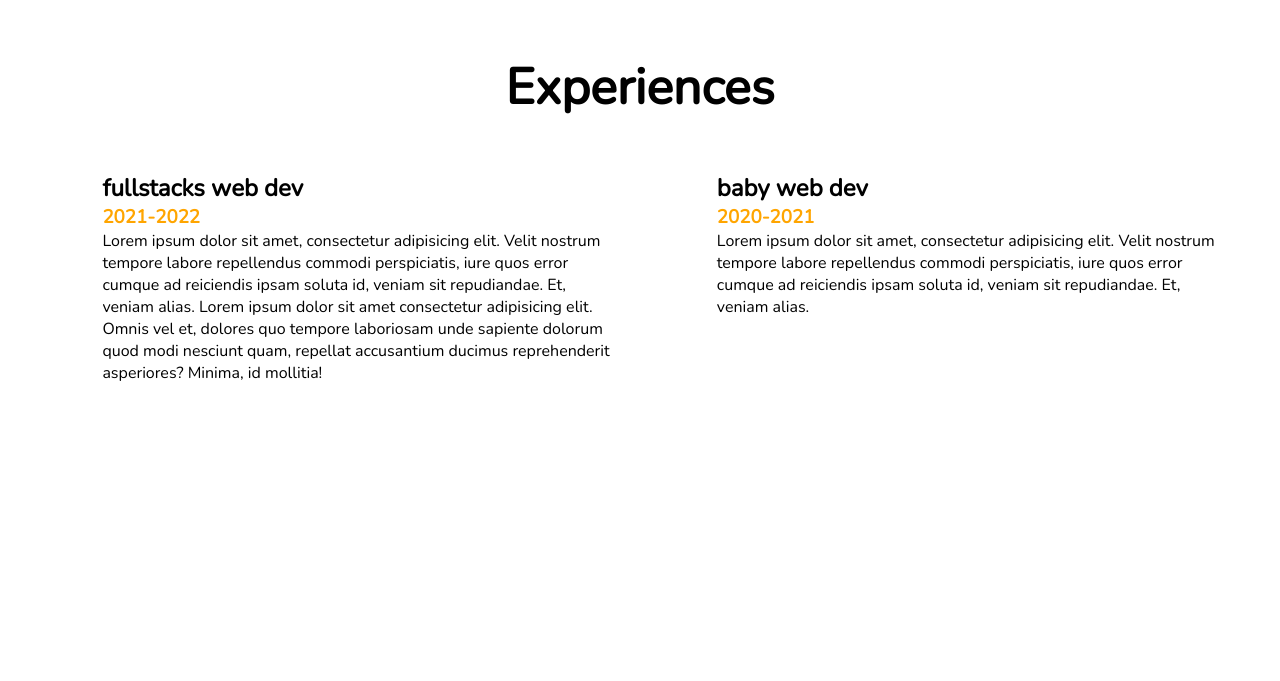
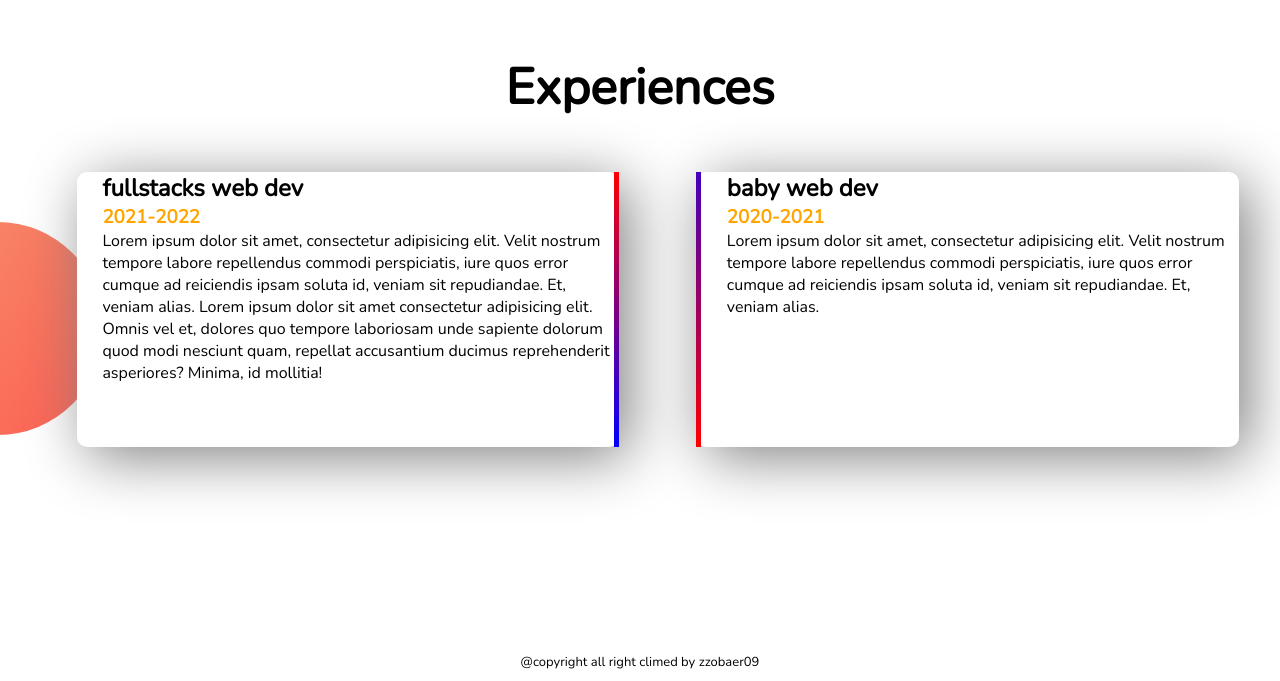
Before and after one commit to zzobaer09/temp_dev, a plain HTML site: page index.html in a window 1280 px wide. Shown: the part 1297-1978 px from the top of the page. Before the commit the page ends 1950 px from the top, so only its background shows below. Drawn offline with nearby package versions, Linux system fonts and the light colour scheme.

Commit message:
full done web

```diff
--- a/css/style.css
+++ b/css/style.css
@@ -28,6 +28,10 @@ h1{
 }
 .container3{
     background: none;
+    background-image: url("../img/exp-bg.png");
+    background-repeat: no-repeat;
+    background-position: left;
+    /* height: auto; */
 }
 
 .half-width{
@@ -52,3 +56,32 @@ h1{
     /* background-color: aqua; */
     padding: 50px 0;
 }
+
+.test-area{
+    /* background-color: aqua; */
+    min-height: 50%;
+    /* padding: 60px 5px; */
+    box-shadow: gray 10px 10px 60px;
+    /* border-left: 7px solid red; */
+    border-radius: 10px;
+    background-color: white;
+}
+
+#bool{
+    border-right: 5px solid;
+    border-image: linear-gradient(red  , blue);
+    border-image-slice: 1;
+
+}
+
+#xool{
+    border-left: 5px solid;
+    border-image: linear-gradient(3610deg ,red  , blue);
+    border-image-slice: 1;
+}
+
+footer p{
+    text-align: center;
+    font-size: small;
+    padding-bottom: 10px;
+}
--- a/index.html
+++ b/index.html
@@ -69,7 +69,7 @@
     <section class="container3">
         <h1>Experiences</h1>
 
-        <div class="half-width">
+        <div id="bool" class="half-width test-area">
             <h2>fullstacks web dev</h2>
             <h3 class="orange-color">2021-2022</h3>
             <p>
@@ -88,7 +88,7 @@
 
 
 
-        <div class="half-width">
+        <div id="xool" class="half-width test-area">
 
             <h2>baby web dev</h2>
             <h3 class="orange-color">2020-2021</h3>
@@ -106,5 +106,9 @@
     </section>
 
 
+    <footer>
+        <p>@copyright all right climed by zzobaer09</p>
+    </footer>
+
 </body>
 </html>
```
